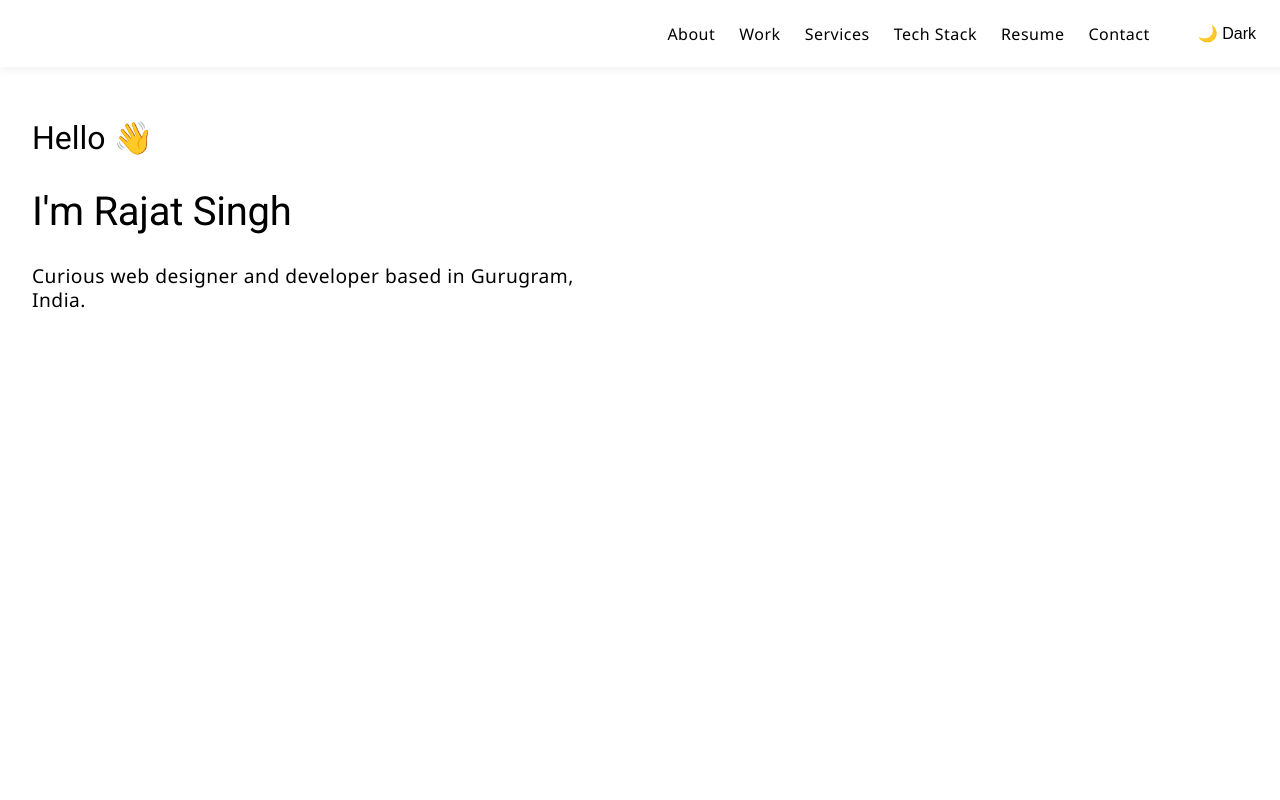
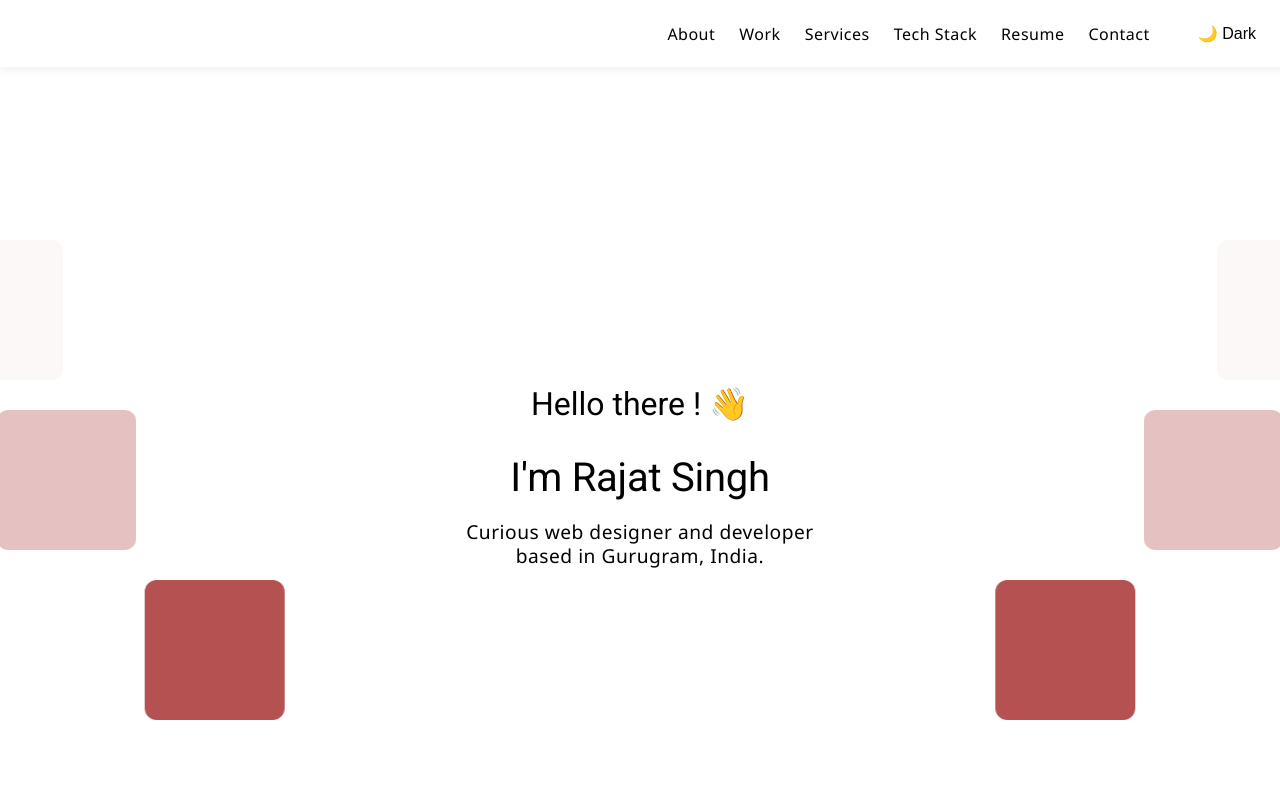
Before and after one commit to RajatSinghrs/portfolio-web, an Angular app: page / in a window 1280 px wide. Shown: the top 800 px of the page. Built offline with nearby package versions, Linux system fonts and the light colour scheme.

Commit message:
animation for about section

```diff
--- a/src/app/landing-page/landing-page.component.html
+++ b/src/app/landing-page/landing-page.component.html
@@ -1,11 +1,28 @@
 <app-header [isDarkMode]="isDarkMode" (themeToggled)="onThemeToggle($event)"></app-header>
 
 <main class="sections">
-  <section id="about">
-    <h2>Hello 👋</h2>
-    <h1>I'm Rajat Singh</h1>
-    <p>Curious web designer and developer based in Gurugram, India.</p>
-  </section>
+
+<section id="about">
+  <div class="about-layout">
+    <div class="column left">
+      <div class="square-box out-left" *ngFor="let box of leftBoxes"></div>
+    </div>
+    <div class="center-content">
+      <h2>Hello there !
+      <span class="wave">👋</span>
+      </h2>
+      <h1>I'm Rajat Singh</h1>
+      <p>Curious web designer and developer based in Gurugram, India.</p>
+    </div>
+
+    <!-- Right Column -->
+    <div class="column right">
+      <div class="square-box out-right" *ngFor="let box of rightBoxes"></div>
+    </div>
+  </div>
+</section>
+
+
 
   <section id="work" class="horizontal-scroll">
     <div class="projects">
--- a/src/app/landing-page/landing-page.component.scss
+++ b/src/app/landing-page/landing-page.component.scss
@@ -58,3 +58,59 @@ body {
     }
   }
 }
+
+
+#about {
+  padding: 0 100px 0 100px;
+  display: flex;
+  justify-content: center;
+}
+
+.about-layout {
+  display: flex;
+  flex-wrap: wrap;
+  align-items: center;
+  justify-content: center;
+  width: 100%;
+  max-width: 1000px;
+}
+
+.column {
+  display: flex;
+  flex-direction: column;
+  gap: 30px;
+  flex: 1 1 140px;
+  align-items: center;
+}
+
+.square-box {
+  width: 100%;
+  max-width: 140px;
+  height: 140px;
+  background-color: var(--template-bg, #9e1c1c);
+  border-radius: 12px;
+  opacity: 1;
+  transform: translateX(0);
+  transition: transform 0.6s ease, opacity 0.6s ease;
+}
+
+.center-content {
+  flex: 1 1 300px;
+  text-align: center;
+  max-width: 400px;
+  padding: 0 10px;
+}
+
+.center-content h2 {
+  font-size: 24px;
+  margin-bottom: 10px;
+}
+
+.center-content h1 {
+  font-size: 36px;
+  margin-bottom: 10px;
+}
+
+.center-content p {
+  font-size: 18px;
+}
--- a/src/app/landing-page/landing-page.component.ts
+++ b/src/app/landing-page/landing-page.component.ts
@@ -12,6 +12,8 @@ gsap.registerPlugin(ScrollToPlugin, ScrollTrigger);
 })
 export class LandingPageComponent implements AfterViewInit {
   isDarkMode = false;
+  leftBoxes = new Array(3);
+  rightBoxes = new Array(3);
 
   projects = [
     { title: 'Project 1', link: 'https://example.com/project1' },
@@ -22,13 +24,42 @@ export class LandingPageComponent implements AfterViewInit {
   ];
 
   ngAfterViewInit(): void {
-    // About section animation
-    gsap.from('#about h2, #about h1, #about p', {
+    // Animate intro text
+    gsap.from('.center-content h2, .center-content h1, .center-content p', {
       opacity: 0,
       y: 50,
       duration: 1,
       stagger: 0.3
     });
+
+    // Left boxes slide out
+    gsap.utils.toArray<HTMLElement>('.out-left').forEach((el) => {
+      gsap.to(el, {
+        x: -300,
+        opacity: 0,
+        scrollTrigger: {
+          trigger: el,
+          start: 'top 80%',
+          end: 'top 20%',
+          scrub: true
+        }
+      });
+    });
+
+    // Right boxes slide out
+    gsap.utils.toArray<HTMLElement>('.out-right').forEach((el) => {
+      gsap.to(el, {
+        x: 300,
+        opacity: 0,
+        scrollTrigger: {
+          trigger: el,
+          start: 'top 80%',
+          end: 'top 20%',
+          scrub: true
+        }
+      });
+    });
+
 
     // Work section horizontal scroll
     gsap.to('.projects', {
@@ -43,6 +74,7 @@ export class LandingPageComponent implements AfterViewInit {
         anticipatePin: 1
       }
     });
+
   }
 
   onThemeToggle(mode: boolean) {
--- a/src/styles.scss
+++ b/src/styles.scss
@@ -54,3 +54,24 @@ ul {
     }
   }
 }
+
+
+//Waving hand css animation
+.wave {
+  animation-name: wave-animation;  /* Refers to the name of your @keyframes element below */
+  animation-duration: 2.5s;        /* Change to speed up or slow down */
+  animation-iteration-count: infinite;  /* Never stop waving :) */
+  transform-origin: 70% 70%;       /* Pivot around the bottom-left palm */
+  display: inline-block;
+}
+
+@keyframes wave-animation {
+    0% { transform: rotate( 0.0deg) }
+   10% { transform: rotate(14.0deg) }  /* The following five values can be played with to make the waving more or less extreme */
+   20% { transform: rotate(-8.0deg) }
+   30% { transform: rotate(14.0deg) }
+   40% { transform: rotate(-4.0deg) }
+   50% { transform: rotate(10.0deg) }
+   60% { transform: rotate( 0.0deg) }  /* Reset for the last half to pause */
+  100% { transform: rotate( 0.0deg) }
+}
```
